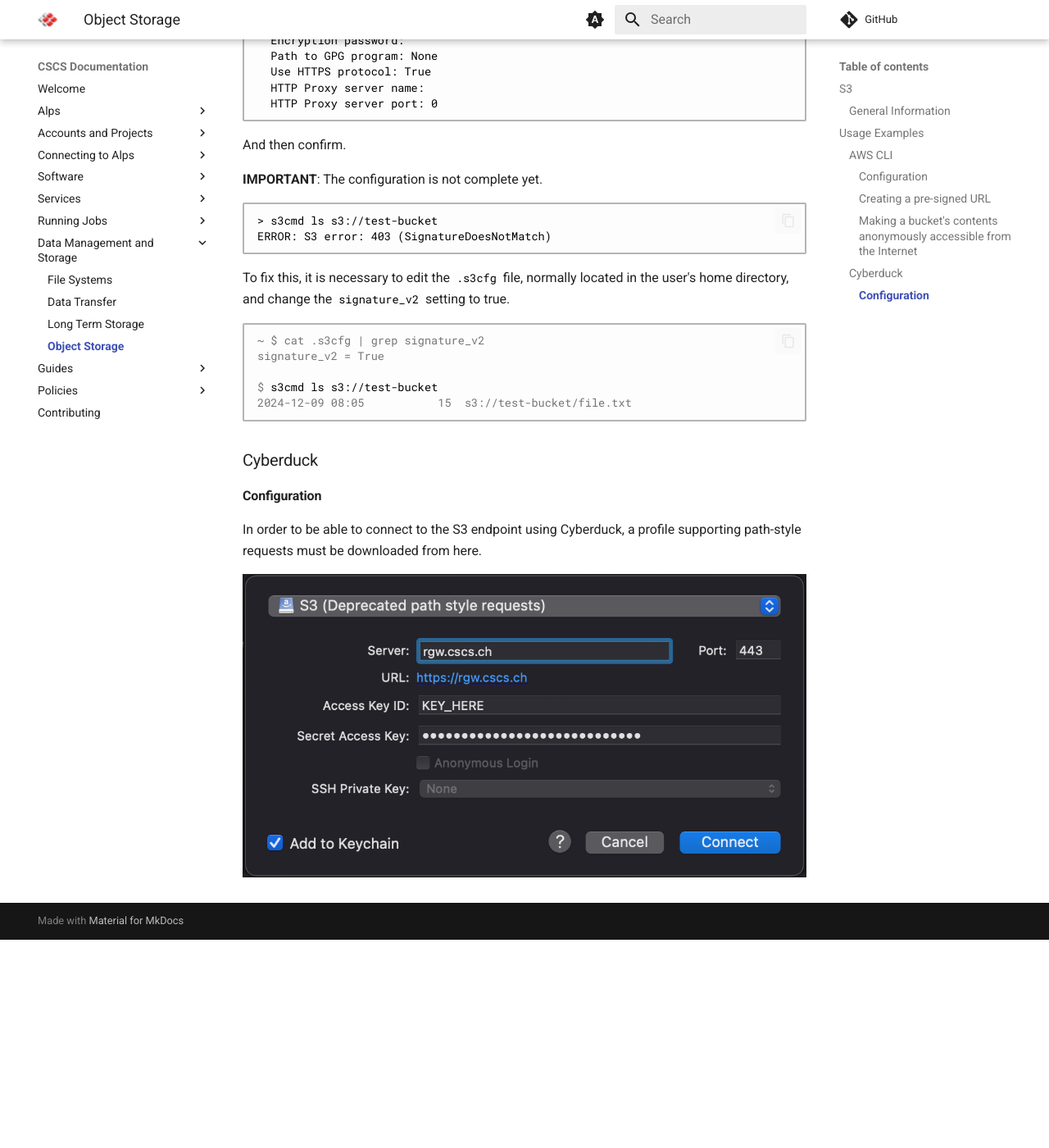
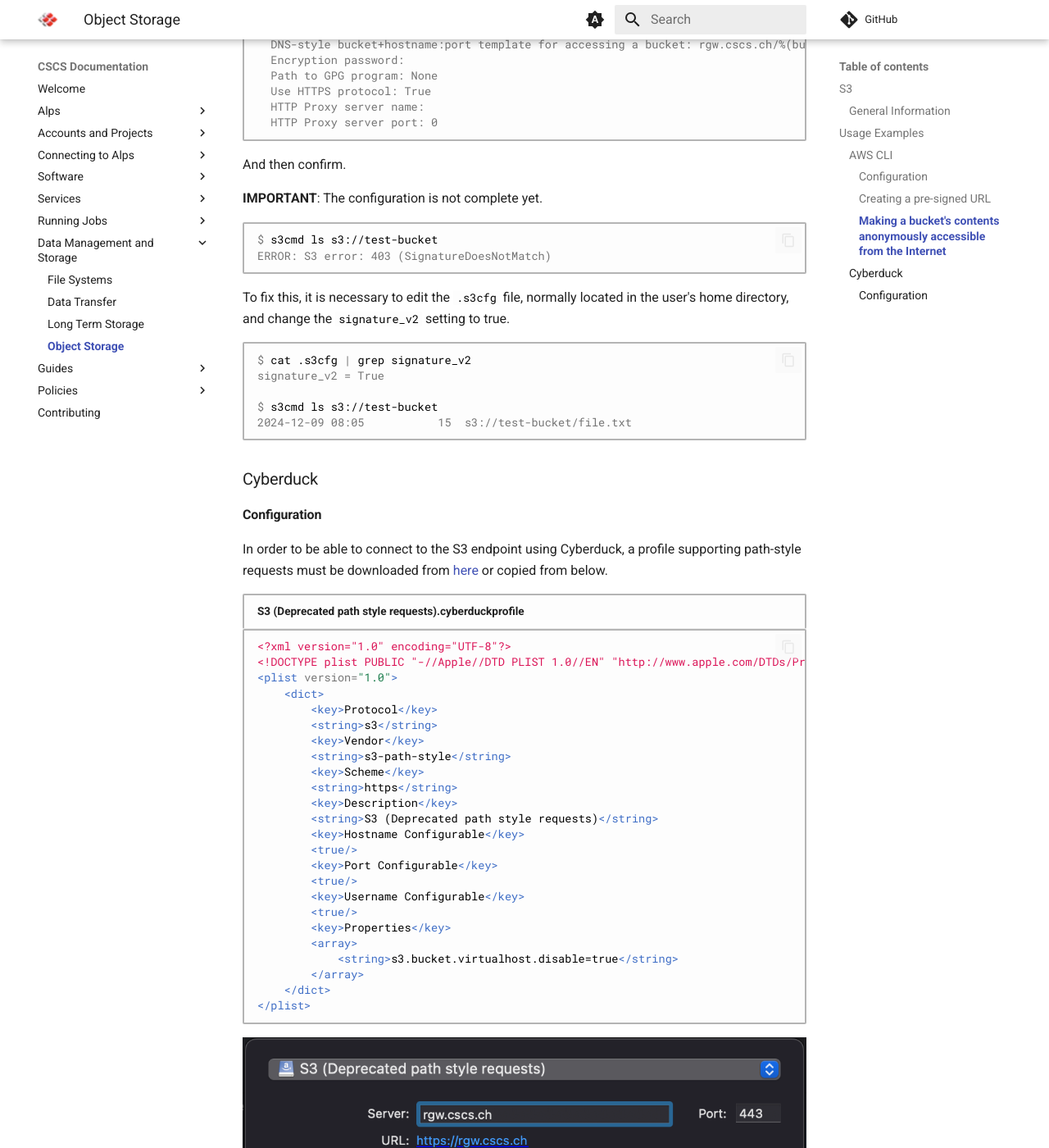
Before and after one commit to nickjbrowning/cscs-docs, an MkDocs documentation site: the page built from docs/storage/object.md, in a window 1280 px wide and 1400 px high, scrolled down 2804 px. Shown: the whole window at 82% size. Built offline with MkDocs 1.6.1 and Material for MkDocs 9.7.7, drawn with Linux system fonts in a browser that asks for light colours; comment, search, counter and statistics services are not loaded; before the commit the page ends 3950 px from its top, so only the background shows below that; some of the changed text lies outside the part shown.

Commit message:
Storage doc updates and fixes (#134)

````diff
--- a/docs/storage/object.md
+++ b/docs/storage/object.md
@@ -22,8 +22,8 @@
 
 The first step is to configure the profile:
 
-```bash
-> aws configure --profile naret-testuser
+```console
+$ aws configure --profile naret-testuser
 AWS Access Key ID [None]: [REDACTED]
 AWS Secret Access Key [None]: [REDACTED]
 Default region name [None]: cscs-zonegroup
@@ -42,8 +42,8 @@
 
 #### Creating a pre-signed URL
 
-```bash
-> aws --profile=naret-testuser s3 presign s3://test-bucket/file.txt --expires-in 300
+```console
+$ aws --profile=naret-testuser s3 presign s3://test-bucket/file.txt --expires-in 300
 
 https://rgw.cscs.ch/test-bucket/file.txt?X-Amz-Algorithm=AWS4-HMAC-SHA256&X-Amz-Credential=IA6AOCNMKPDXQ0YNA3DP%2F20241209%2Fcscs-zonegroup%2Fs3%2Faws4_request&X-Amz-Date=20241209T080748Z&X-Amz-Expires=300&X-Amz-SignedHeaders=host&X-Amz-Signature=f2e2adb457f6fd43401124e4ea2650fba528e614ab661f9c05e2fa2e77691b5d
 ```
@@ -56,8 +56,7 @@
 
 First, a bucket policy needs to be written:
 
-```json
-> cat test-public-bucket-anon-from-internet.json
+```json title="test-public-bucket-anon-from-internet.json"
 {
   "Version": "2012-10-17",
   "Statement": [
@@ -76,16 +75,16 @@
 
 Then, it can be applied to the bucket:
 
-```
-> aws --profile=naret-testuser s3api put-bucket-policy \
+```console
+$ aws --profile=naret-testuser s3api put-bucket-policy \
       --bucket test-public-bucket --policy \
       file://test-public-bucket-anon-from-internet.json
 ```
 
 At this point, the objects in test-public-bucket are accessible via direct links:
 
-```
-> s3cmd --configure
+```console
+$ s3cmd --configure
 
 Enter new values or accept defaults in brackets with Enter.
 Refer to user manual for detailed description of all options.
@@ -133,15 +132,15 @@
 
 __IMPORTANT__: The configuration is not complete yet.
 
-```
-> s3cmd ls s3://test-bucket
+```console
+$ s3cmd ls s3://test-bucket
 ERROR: S3 error: 403 (SignatureDoesNotMatch)
 ```
 
 To fix this, it is necessary to edit the `.s3cfg` file, normally located in the user's home directory, and change the `signature_v2` setting to true.
 
 ```console
-~ $ cat .s3cfg | grep signature_v2
+$ cat .s3cfg | grep signature_v2
 signature_v2 = True
 
 $ s3cmd ls s3://test-bucket
@@ -152,6 +151,33 @@
 
 #### Configuration
 
-In order to be able to connect to the S3 endpoint using Cyberduck, a profile supporting path-style requests must be downloaded from here.
+In order to be able to connect to the S3 endpoint using Cyberduck, a profile supporting path-style requests must be downloaded from [here](https://profiles.cyberduck.io/S3%20(Deprecated%20path%20style%20requests).cyberduckprofile) or copied from below.
+
+```xml title="S3 (Deprecated path style requests).cyberduckprofile"
+<?xml version="1.0" encoding="UTF-8"?>
+<!DOCTYPE plist PUBLIC "-//Apple//DTD PLIST 1.0//EN" "http://www.apple.com/DTDs/PropertyList-1.0.dtd">
+<plist version="1.0">
+    <dict>
+        <key>Protocol</key>
+        <string>s3</string>
+        <key>Vendor</key>
+        <string>s3-path-style</string>
+        <key>Scheme</key>
+        <string>https</string>
+        <key>Description</key>
+        <string>S3 (Deprecated path style requests)</string>
+        <key>Hostname Configurable</key>
+        <true/>
+        <key>Port Configurable</key>
+        <true/>
+        <key>Username Configurable</key>
+        <true/>
+        <key>Properties</key>
+        <array>
+            <string>s3.bucket.virtualhost.disable=true</string>
+        </array>
+    </dict>
+</plist>
+```
 
 ![cyberduck](../images/storage/cyberduck.png)
````
Also changed, not shown: docs/storage/transfer.md (+0 -6 lines).
